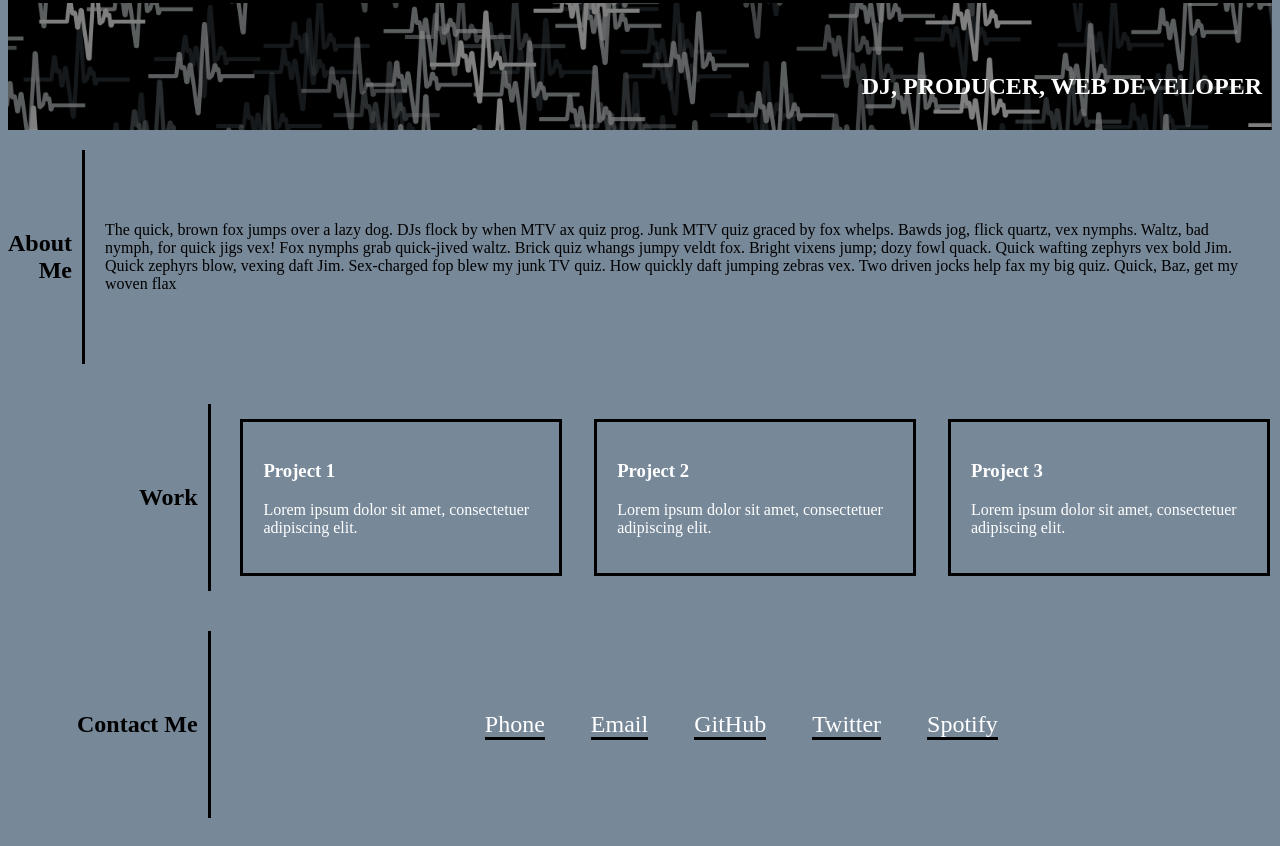
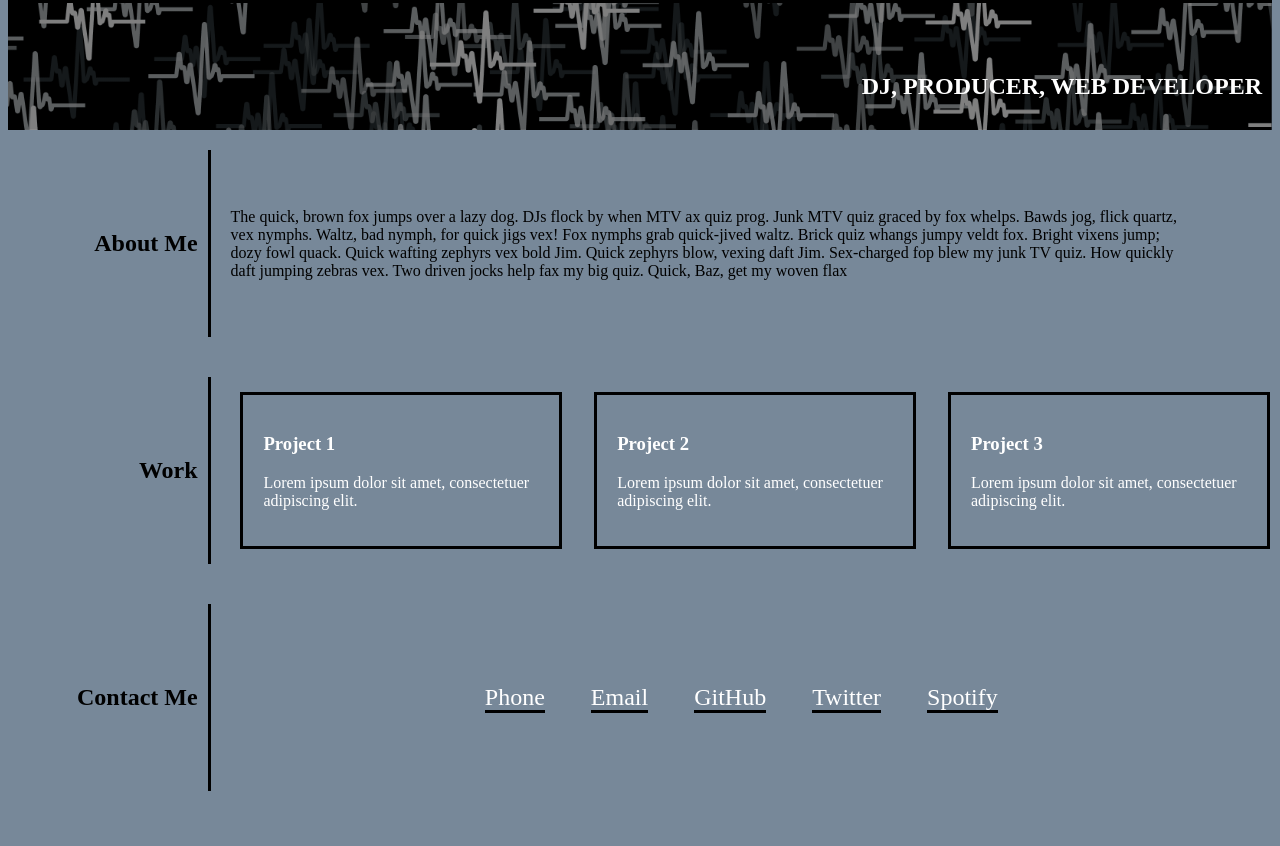
Before and after one commit to TheRealPlanZ/Zack-Levin-Portfolio, a plain HTML site: page index.html in a window 1280 px wide. Shown: the part 89-935 px from the top of the page. After the commit the page ends 908 px from the top, so only its background shows below. Drawn offline with Linux system fonts and the light colour scheme.

Commit message:
Update style.css

```diff
--- a/Assets/CSS/style.css
+++ b/Assets/CSS/style.css
@@ -67,7 +67,8 @@ body {
 }
 
 .about-me p {
-
+    margin-right: auto;
+    max-width: 75%;
     padding-left: 20px;
     padding-right: 20px;
 }
```
